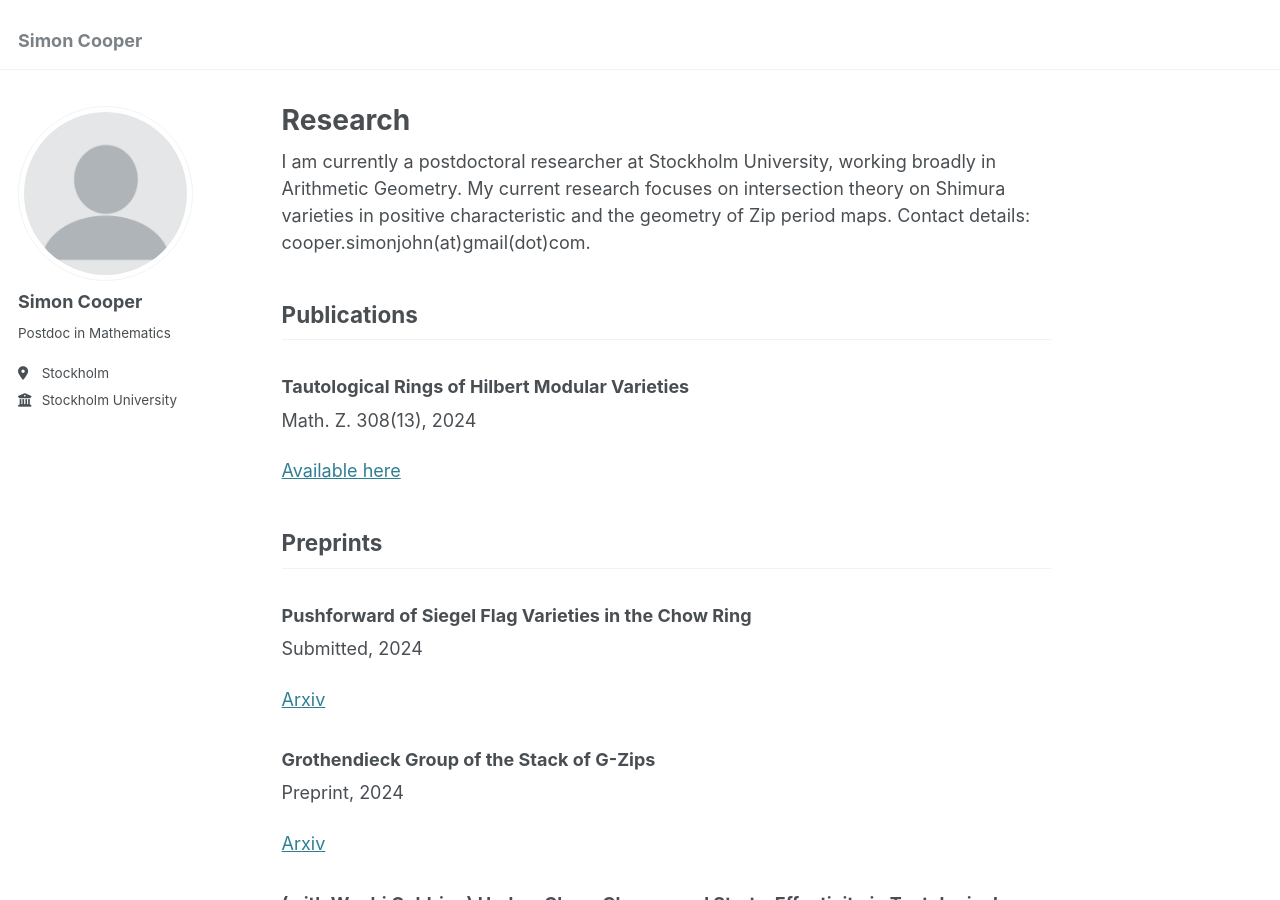
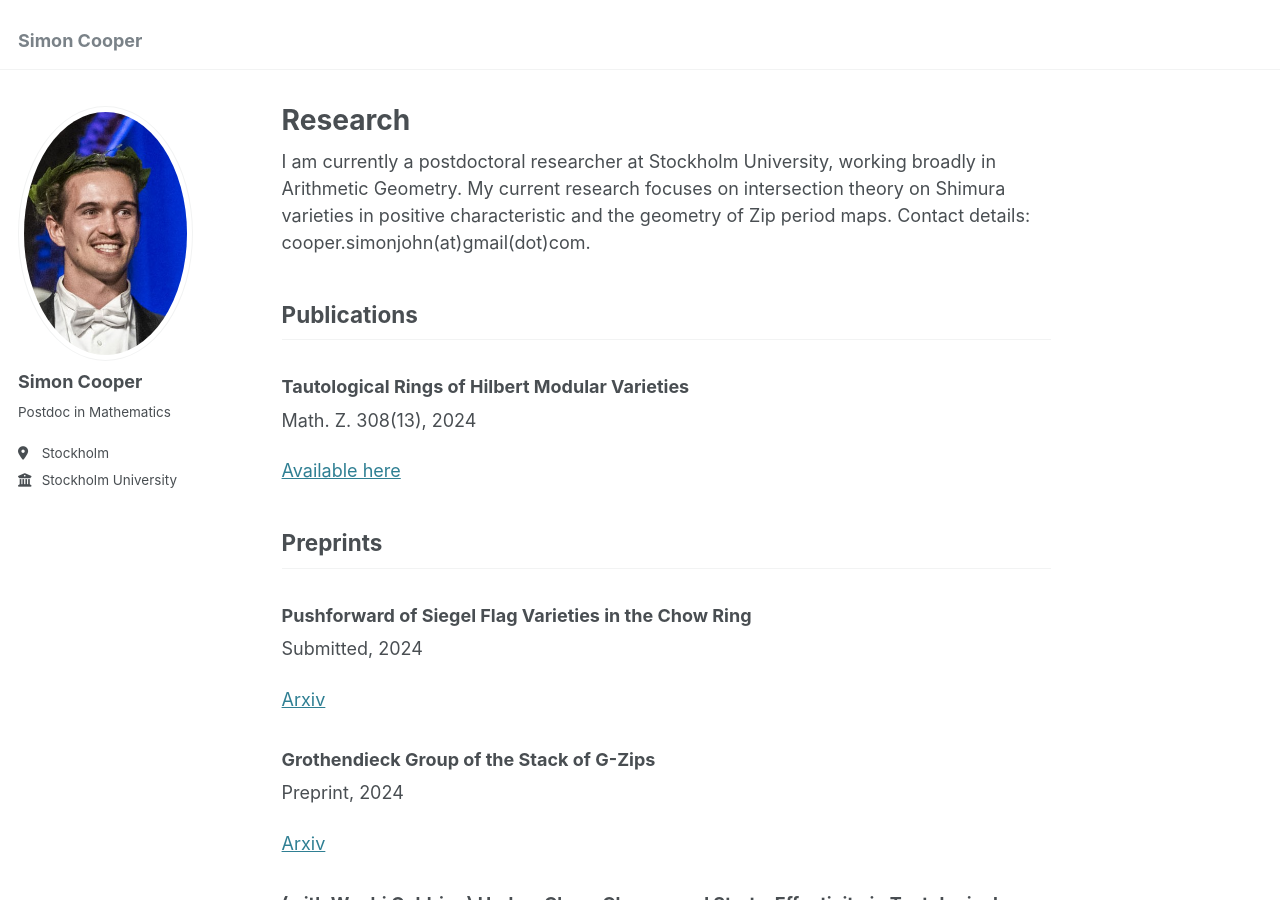
Before and after one commit to s-j-cooper/s-j-cooper.github.io, a Jekyll site: the page built from _pages/about.md, in a window 1280 px wide and 900 px high. Built offline with Jekyll 4.4.1, drawn with Linux system fonts in a browser that asks for light colours.

Commit message:
Update _config.yml

```diff
--- a/_config.yml
+++ b/_config.yml
@@ -21,7 +21,7 @@ repository               : "s-j-cooper.github.io"
 #               Additional customization can be done by editing /_includes/author-profile.html
 author:
   # Biographic information
-  avatar           : "profile.png"
+  avatar           : "headshot.JPG"
   name             : "Simon Cooper"
   pronouns         : # example: "she/her"
   bio              : "Postdoc in Mathematics"
```
